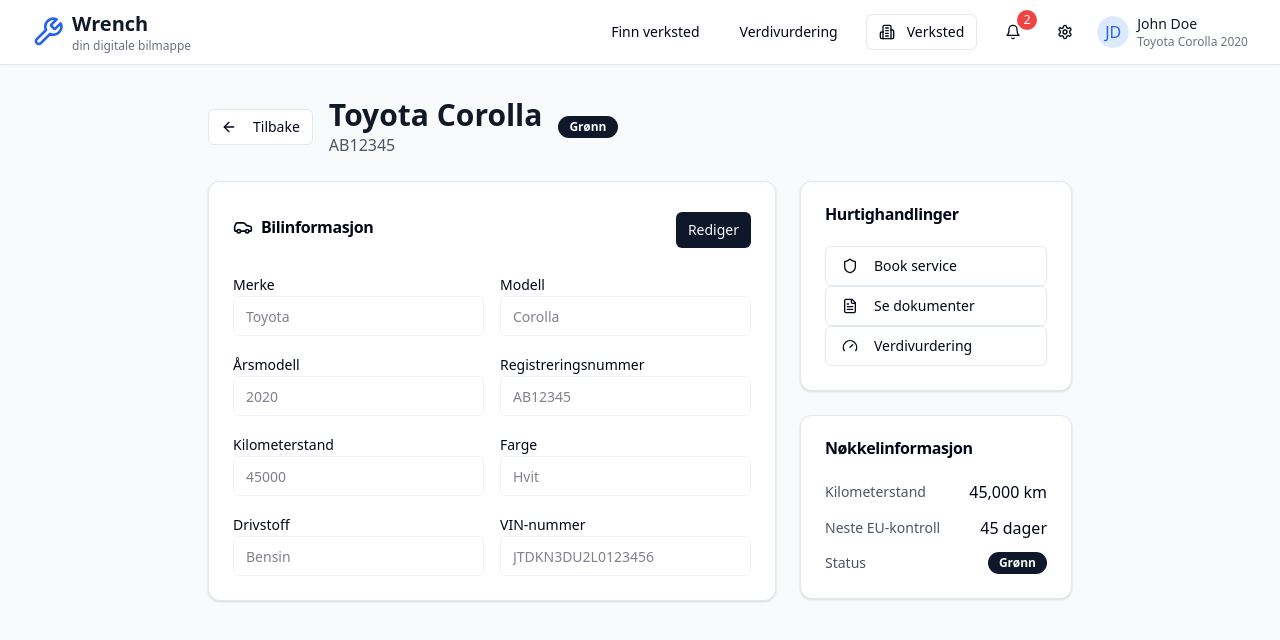
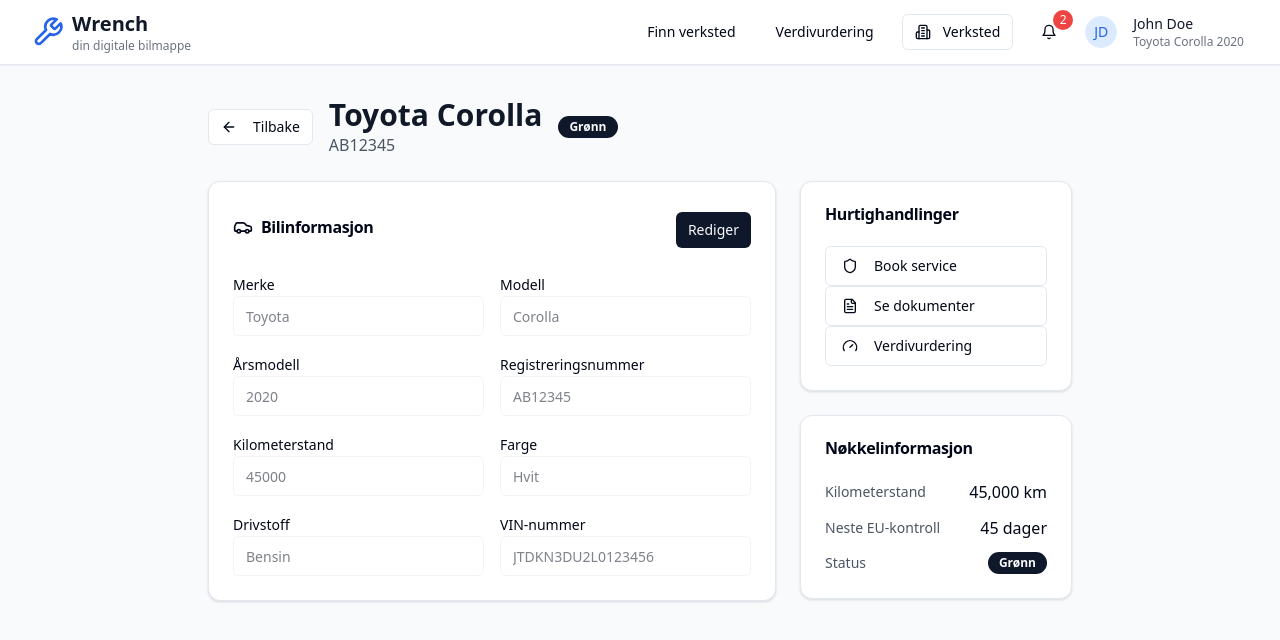
Before and after one commit to Backis11/bil-smart-tjenester, a React (Vite) app: page /car/1 in a window 1280 px wide. Shown: the top 640 px of the page. Built offline with nearby package versions, Linux system fonts and the light colour scheme.

Commit message:
Fix: Move settings to user avatar and fix search text
Move the settings icon into the user avatar in the header and make it clickable. Also, fix the search field text color.

```diff
--- a/src/components/Header.tsx
+++ b/src/components/Header.tsx
@@ -10,7 +10,7 @@ import {
   DropdownMenuSeparator,
   DropdownMenuLabel
 } from "@/components/ui/dropdown-menu";
-import { Wrench, Building2, Bell, Settings, FileText, DollarSign, Clock } from "lucide-react";
+import { Wrench, Building2, Bell, Settings, FileText, DollarSign, Clock, User, LogOut } from "lucide-react";
 
 const Header = () => {
   const location = useLocation();
@@ -130,20 +130,38 @@ const Header = () => {
                     </DropdownMenuContent>
                   </DropdownMenu>
 
-                  <Button variant="ghost" size="sm">
-                    <Settings className="h-4 w-4" />
-                  </Button>
-
-                  <div className="flex items-center space-x-2">
+                  {/* User Menu with Settings */}
+                  <DropdownMenu>
+                    <DropdownMenuTrigger asChild>
+                      <Button variant="ghost" className="flex items-center space-x-2 p-1">
                         <Avatar className="h-8 w-8">
                           <AvatarImage src="" alt="Bruker" />
                           <AvatarFallback className="bg-blue-100 text-blue-600">JD</AvatarFallback>
                         </Avatar>
-                    <div className="hidden sm:block">
+                        <div className="hidden sm:block text-left">
                           <p className="text-sm font-medium text-gray-900">John Doe</p>
                           <p className="text-xs text-gray-500">Toyota Corolla 2020</p>
                         </div>
-                  </div>
+                      </Button>
+                    </DropdownMenuTrigger>
+                    <DropdownMenuContent align="end" className="w-56">
+                      <DropdownMenuLabel>Min konto</DropdownMenuLabel>
+                      <DropdownMenuSeparator />
+                      <DropdownMenuItem className="cursor-pointer">
+                        <User className="mr-2 h-4 w-4" />
+                        <span>Profil</span>
+                      </DropdownMenuItem>
+                      <DropdownMenuItem className="cursor-pointer">
+                        <Settings className="mr-2 h-4 w-4" />
+                        <span>Innstillinger</span>
+                      </DropdownMenuItem>
+                      <DropdownMenuSeparator />
+                      <DropdownMenuItem className="cursor-pointer">
+                        <LogOut className="mr-2 h-4 w-4" />
+                        <span>Logg ut</span>
+                      </DropdownMenuItem>
+                    </DropdownMenuContent>
+                  </DropdownMenu>
                 </div>
               </>
             ) : (
--- a/src/components/ServiceDiscovery.tsx
+++ b/src/components/ServiceDiscovery.tsx
@@ -55,7 +55,7 @@ const ServiceDiscovery = () => {
                 placeholder="Søk etter verksted, by eller tjeneste..."
                 value={searchTerm}
                 onChange={(e) => setSearchTerm(e.target.value)}
-                className="pl-10 text-gray-900 placeholder:text-gray-500"
+                className="pl-10 text-gray-900 placeholder:text-gray-500 bg-white"
               />
             </div>
 
--- a/src/pages/Index.tsx
+++ b/src/pages/Index.tsx
@@ -1,3 +1,4 @@
+
 import { Button } from "@/components/ui/button";
 import { Card, CardContent } from "@/components/ui/card";
 import { Input } from "@/components/ui/input";
@@ -94,7 +95,7 @@ const Index = () => {
             <Search className="absolute left-3 top-1/2 transform -translate-y-1/2 text-gray-400" />
             <Input
               placeholder="Søk etter verksted eller tjeneste..."
-              className="pl-10 bg-white"
+              className="pl-10 bg-white text-gray-900 placeholder:text-gray-500"
               onKeyDown={(e) => {
                 if (e.key === 'Enter') {
                   const searchTerm = (e.target as HTMLInputElement).value;
```
Lines whose indentation alone changed are shown as unchanged.
